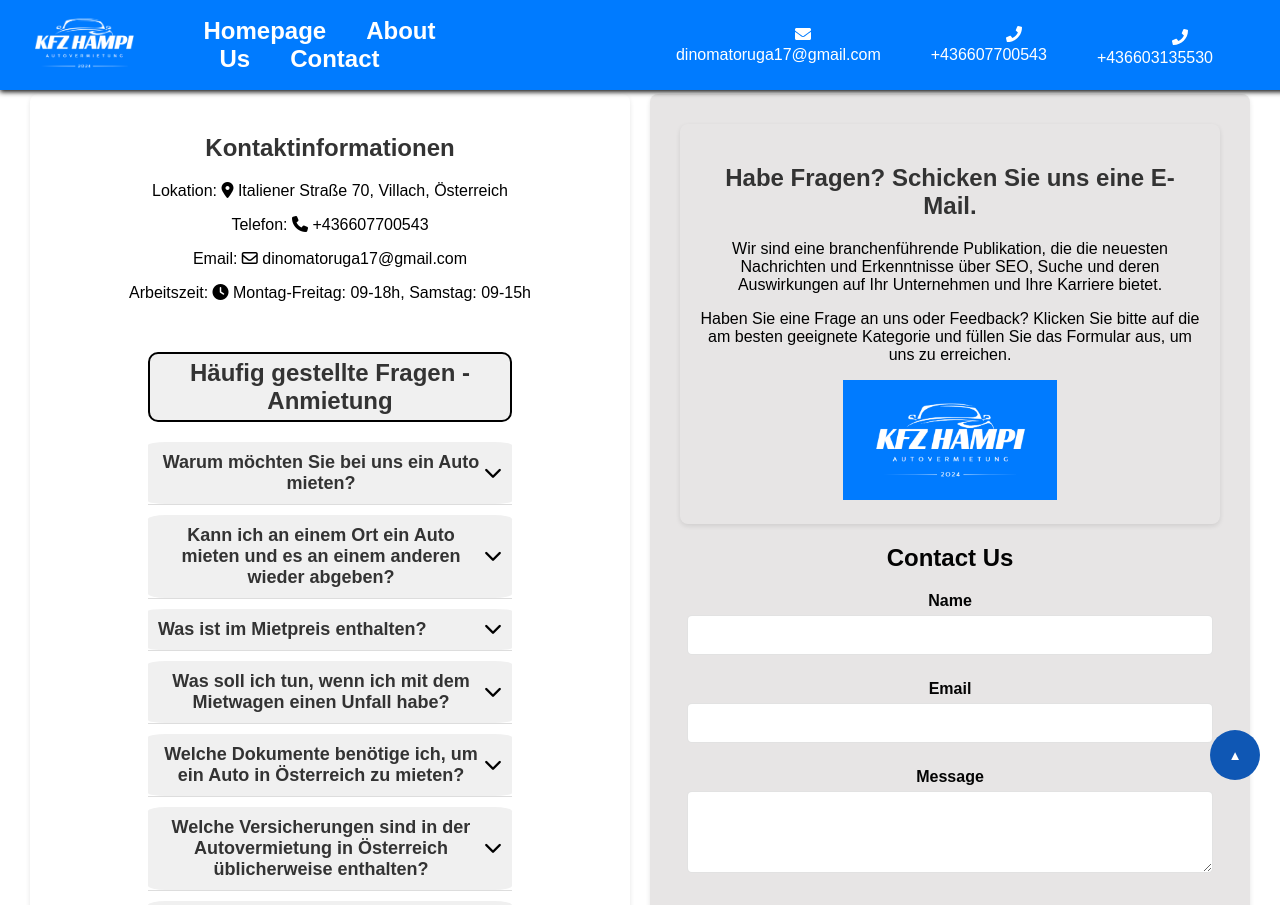
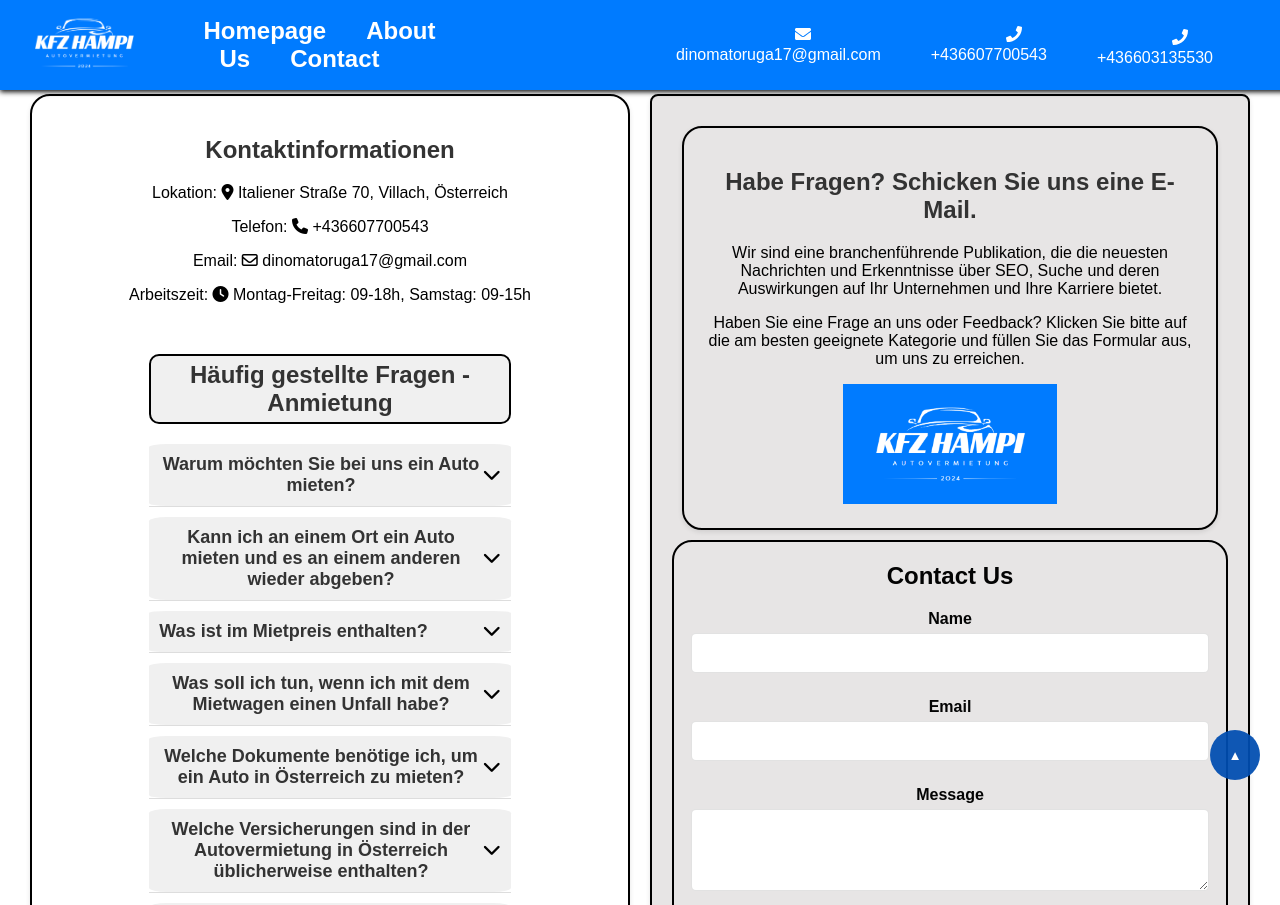
Before and after one commit to muhamed-droid/RentACarWebApp, a React (Create React App) app in the folder client/: page /contact in a window 1280 px wide. Shown: the top 905 px of the page. Built offline with nearby package versions, Linux system fonts and the light colour scheme.

Commit message:
contact border

```diff
--- a/client/src/pages/Contact.js
+++ b/client/src/pages/Contact.js
@@ -76,6 +76,7 @@ const Contact = () => {
         <p>Haben Sie eine Frage an uns oder Feedback? Klicken Sie bitte auf die am besten geeignete Kategorie und füllen Sie das Formular aus, um uns zu erreichen.</p>
         <img src={Logo} alt="Logo" />
     </div>
+    <div className='contact-forma'>
       <h2>Contact Us</h2>
       {!submitted ? (
         <form onSubmit={handleSubmit}>
@@ -118,6 +119,7 @@ const Contact = () => {
           <p>Thank you for your message!</p>
         </div>
       )}
+      </div>
     </div>
     </div>
     <div className='google-map'>
--- a/client/src/pages/css/Contact.css
+++ b/client/src/pages/css/Contact.css
@@ -14,7 +14,8 @@
     margin-right: 25%;
     padding: 30px;
     background-color: rgba(126, 116, 116, 0.184);
-    border-radius: 8px;
+    border: 2px solid #000000;
+    border-radius: 20px;
 
   }
 
@@ -51,12 +52,15 @@
 
   .contact-button {
     padding: 10px 20px;
-    background-color: #002049;
+    margin-bottom: 2%;
+    background-color: #007bff;
     color: rgb(255, 255, 255);
     border: none;
     border-radius: 5px;
     font-size: 16px;
     cursor: pointer;
+    max-width: 90%;
+
   }
 
   .contact-button:hover {
@@ -67,7 +71,11 @@
     background-color: #ccc;
     cursor: not-allowed;
   }
+  .contact-forma{
 
+border: 2px solid #000000;
+    border-radius: 20px;
+  }
 
   .glava {
     margin-top: 5%;
@@ -91,7 +99,8 @@
     flex: 1;
     margin: 10px;
     padding: 20px;
-    border-radius: 8px;
+    border: 2px solid #000000;
+    border-radius: 20px;
     box-shadow: 0 2px 5px rgba(0,0,0,0.1);
   }
 
```
